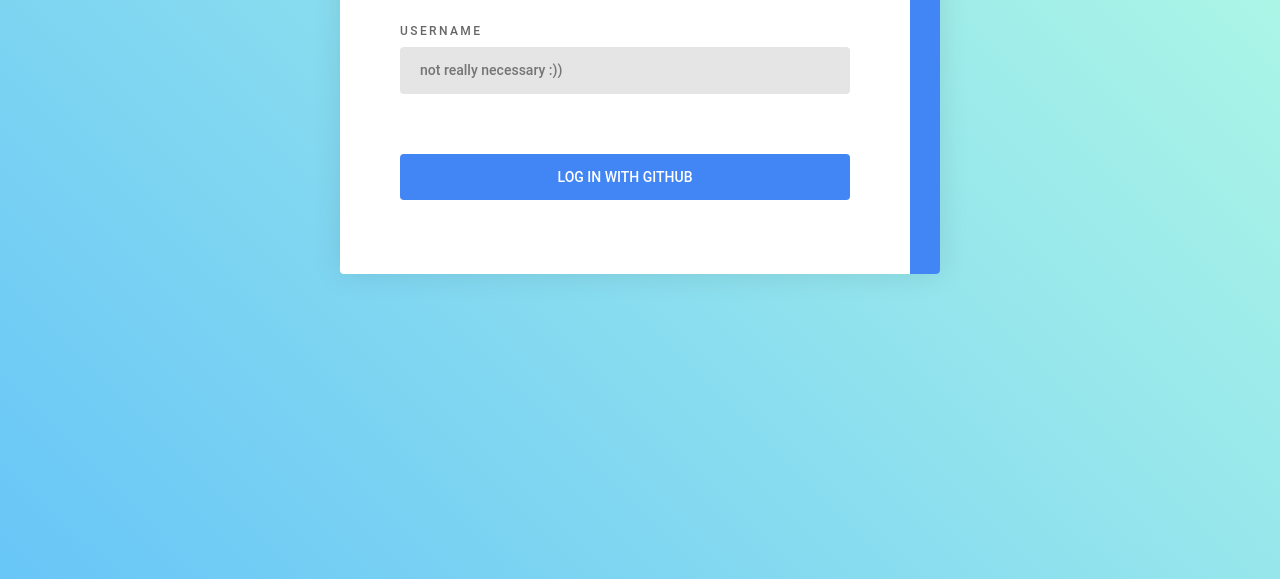
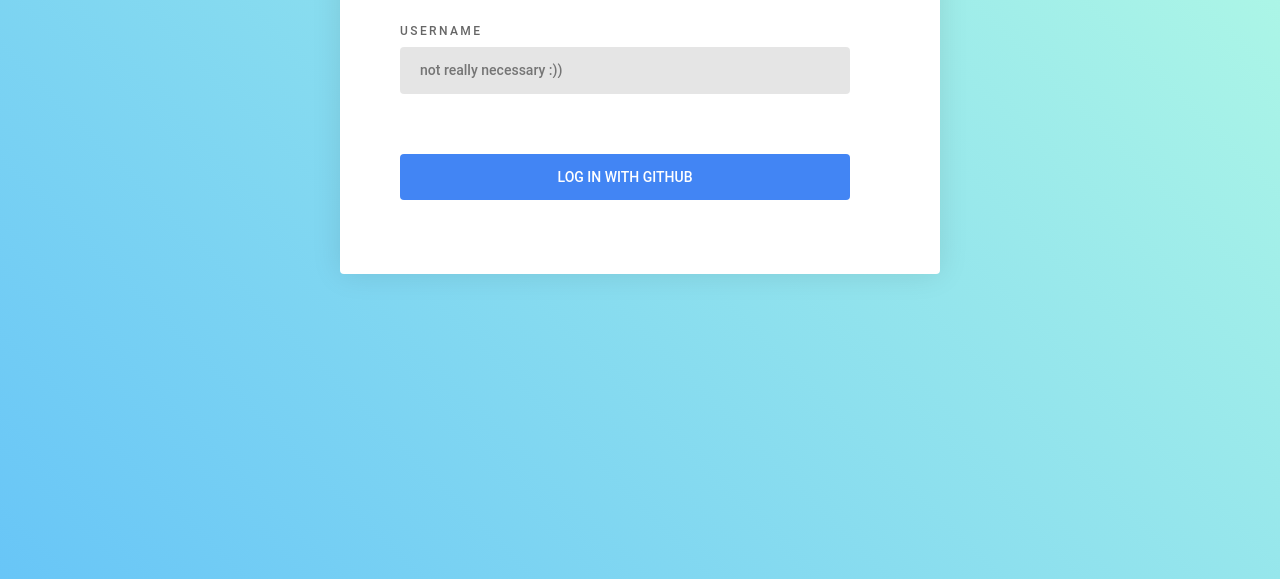
Before and after one commit to zhpinkman/OAUTH-client, a plain HTML site: page login-formmodal/src/index.html in a window 1280 px wide. Shown: the part 221-800 px from the top of the page. Drawn offline with Linux system fonts and the light colour scheme.

Commit message:
Add some minor changes in the index.html and server.js

```diff
--- a/login-formmodal/src/index.html
+++ b/login-formmodal/src/index.html
@@ -16,8 +16,8 @@
       <div class="form-content">
         <form method="GET" action="https://github.com/login/oauth/authorize">
           <div class="form-group">
-            <label for="username">Username</label>
-            <input type="text" id="username" name="username" placeholder="not really necessary :))" />
+            <label for="login">Username</label>
+            <input type="text" id="login" name="login" placeholder="not really necessary :))" />
           </div>
           <div class="form-group">
             <input type="hidden" id="client_id" name="client_id" value="87b054683c3e615afaa7" />
@@ -31,33 +31,5 @@
         </form>
       </div>
     </div>
-    <div class="form-panel two">
-      <div class="form-header">
-        <h1>Register Account</h1>
-      </div>
-      <div class="form-content">
-        <form>
-          <div class="form-group">
-            <label for="username">Username</label>
-            <input type="text" id="username" name="username" required="required" />
-          </div>
-          <div class="form-group">
-            <label for="password">Password</label>
-            <input type="password" id="password" name="password" required="required" />
-          </div>
-          <div class="form-group">
-            <label for="cpassword">Confirm Password</label>
-            <input type="password" id="cpassword" name="cpassword" required="required" />
-          </div>
-          <div class="form-group">
-            <label for="email">Email Address</label>
-            <input type="email" id="email" name="email" required="required" />
-          </div>
-          <div class="form-group">
-            <button type="submit">Register</button>
-          </div>
-        </form>
-      </div>
-    </div>
   </div>
 </body>
--- a/server/server.js
+++ b/server/server.js
@@ -14,7 +14,6 @@
 function get_parameters(res) {
   var dict = new Object();
   splitted_res = res.split('&')
-  console.log(splitted_res)
   splitted_res.forEach(field => {
     field_values = field.split('=')
     dict[field_values[0]] = field_values[1]
```
Also changed, not shown: login-formmodal/README.markdown (deleted, +0 -9 lines), 1 other file.
